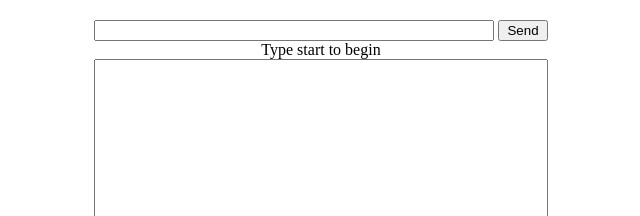
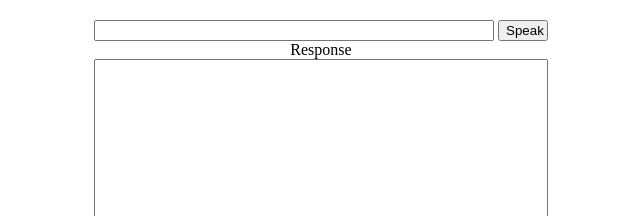
Before and after one commit to isabelringing1/old_website, a Jekyll site: the page test_page/index.html, which Jekyll copies as it is, in a window 1280 px wide. Shown: the top 216 px of the page, without its empty margins (296-936 px from the left). Built offline with Jekyll 4.4.1, drawn with Linux system fonts in a browser that asks for light colours; nearby versions of some CDN libraries; part of the change alters nothing that is shown.

Commit message:
Update index.html

```diff
--- a/test_page/index.html
+++ b/test_page/index.html
@@ -14,14 +14,44 @@
 				}
 			});
 			$("#rec").click(function(event) {
-				if (event.which == 13) {
-					event.preventDefault();
-					send();
-				}
+				switchRecognition();
 			});
 		});
 		var recognition;
+		function startRecognition() {
+			recognition = new webkitSpeechRecognition();
+			recognition.onstart = function(event) {
+				updateRec();
+			};
+			recognition.onresult = function(event) {
+				var text = "";
+			    for (var i = event.resultIndex; i < event.results.length; ++i) {
+			    	text += event.results[i][0].transcript;
+			    }
+			    setInput(text);
+				stopRecognition();
+			};
+			recognition.onend = function() {
+				stopRecognition();
+			};
+			recognition.lang = "en-US";
+			recognition.start();
+		}
 
+		function stopRecognition() {
+			if (recognition) {
+				recognition.stop();
+				recognition = null;
+			}
+			updateRec();
+		}
+		function switchRecognition() {
+			if (recognition) {
+				stopRecognition();
+			} else {
+				startRecognition();
+			}
+		}
 		function setInput(text) {
 			$("#input").val(text);
 			send();
@@ -46,12 +76,11 @@
 				error: function() {
 					setResponse("Internal Server Error");
 				}
-			}); Preview changes
-
+			});
 			setResponse("Loading...");
 		}
 		function setResponse(val) {
-			$("#response").text("sry");
+			$("#response").text(val);
 		}
 	</script>
 	<style type="text/css">
@@ -64,9 +93,8 @@
 </head>
 <body>
 	<div>
-
-		<input id="input" type="text"> <button id="rec">Send</button>
-		<br>Type start to begin<br> <textarea id="Type start to begin" cols="40" rows="20"></textarea>
+		<input id="input" type="text"> <button id="rec">Speak</button>
+		<br>Response<br> <textarea id="response" cols="40" rows="20"></textarea>
 	</div>
 </body>
 </html>
```
